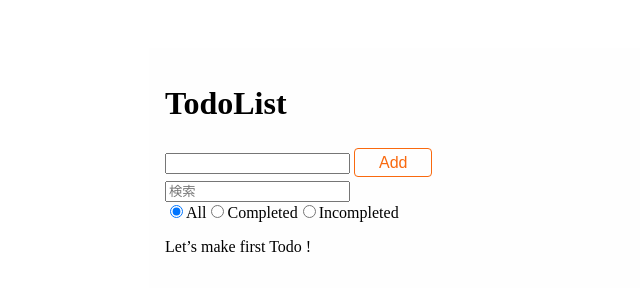
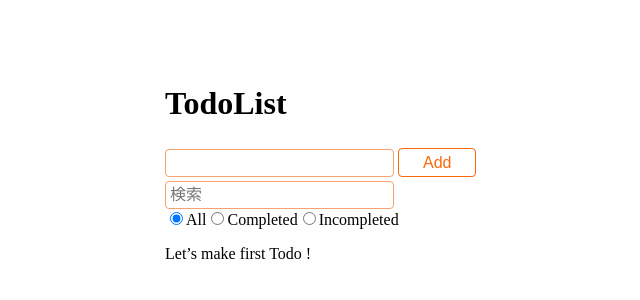
Before and after one commit to hibix43/TodoAppWithReduxToolkit, a React app: page / in a window 1280 px wide. Shown: the top 300 px of the page, without its empty margins (140-780 px from the left). Built offline with nearby package versions, Linux system fonts and the light colour scheme.

Commit message:
Input の style を設定した

```diff
--- a/src/Button.tsx
+++ b/src/Button.tsx
@@ -9,6 +9,6 @@ export const Button = styled.button`
   margin: 4px;
   text-decoration: none;
   color: #f9690e;
-  border: solid 1px #f9690e;
+  border: 1px solid #f9690e;
   border-radius: 4px;
 `;
--- a/src/Input.tsx
+++ b/src/Input.tsx
@@ -1,4 +1,5 @@
 import React from 'react';
+import styled from 'styled-components';
 
 type InputElement = JSX.IntrinsicElements['input'];
 
@@ -6,12 +7,27 @@ interface Props extends InputElement {
   labelText: string;
 }
 
+// TODO: input の type ごとに作り分ける方がよさそう
+const StyledWrapper = styled.input.attrs((props: InputElement) => ({
+  ...props
+}))`
+  padding: 4px 16px 4px 4px;
+  font-size: 16px;
+  border: 1px solid #f5a370;
+  border-radius: 4px;
+  box-sizing: border-box;
+  :focus {
+    border: 2px solid #f9690e;
+    outline: none;
+  }
+`;
+
 export const Input: React.FC<Props> = (props) => {
   const { labelText, ...inputProps } = props;
   return (
-    <label>
-      <input {...inputProps} />
-      {labelText}
-    </label>
+    <>
+      <StyledWrapper {...inputProps} />
+      <label htmlFor={props.id}>{labelText}</label>
+    </>
   );
 };
--- a/src/TodoForm.tsx
+++ b/src/TodoForm.tsx
@@ -17,6 +17,7 @@ export const TodoForm: React.FC<Props> = ({ buttonChildren }) => {
     setNewTodoName(e.target.value);
   };
   const handleSubmit = (e: React.MouseEvent<HTMLFormElement>) => {
+    // TODO: newTodoName  が空なら追加しない
     e.preventDefault();
     setNewTodoName('');
     dispatch(addTodo(newTodoName));
```
